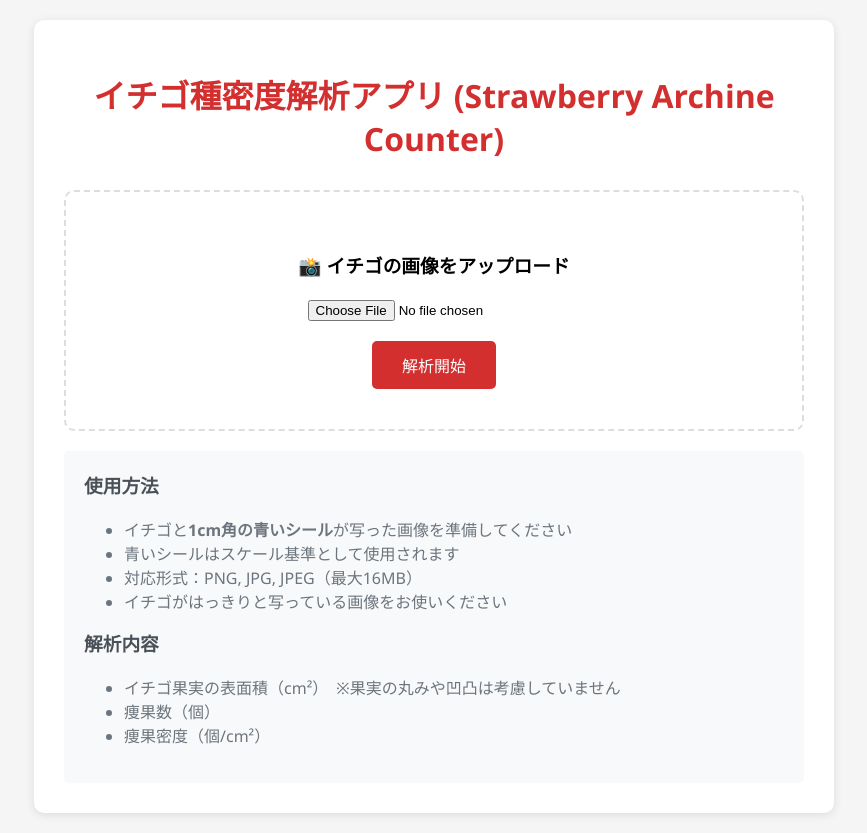
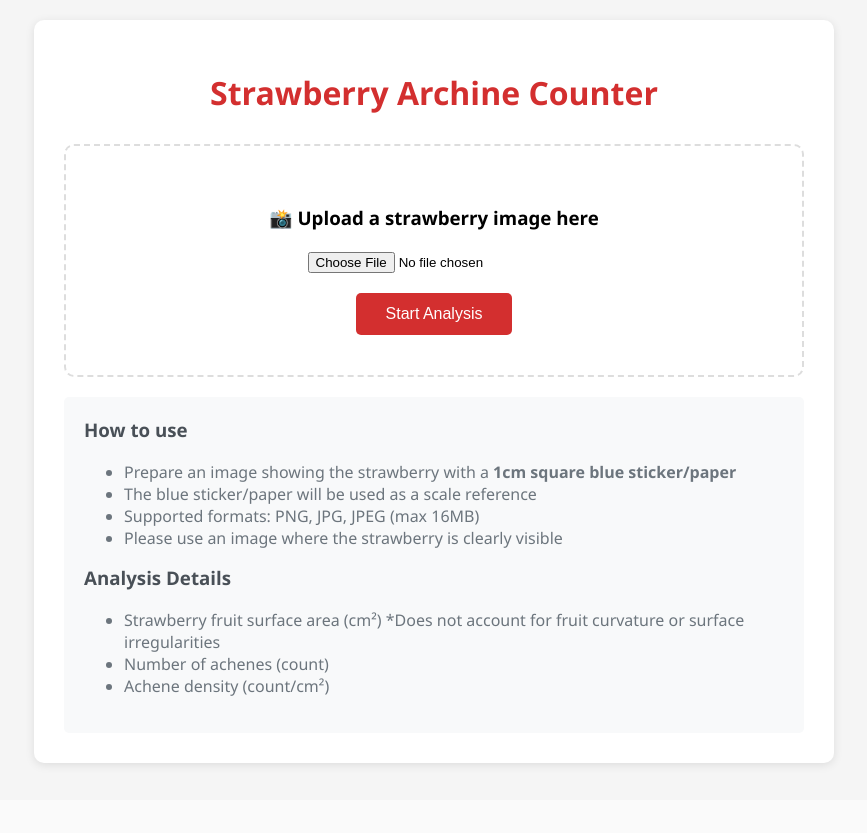
Before and after one commit to endom-ou/Strawberry_achene_counter, a Flask app: page / in a window 1280 px wide. Shown: the whole page, without its empty margins (206-1073 px from the left). After the commit the page ends 767 px from the top, so only its background shows below. Run offline with Flask 3, Linux system fonts and the light colour scheme.

Commit message:
Update index.html

```diff
--- a/templates/index.html
+++ b/templates/index.html
@@ -3,7 +3,7 @@
 <head>
     <meta charset="UTF-8">
     <meta name="viewport" content="width=device-width, initial-scale=1.0">
-    <title>イチゴ種密度解析アプリ (Strawberry Archine Counter)</title>
+    <title>Strawberry Archine Counter</title>
     <style>
         body {
             font-family: 'Segoe UI', Tahoma, Geneva, Verdana, sans-serif;
@@ -80,9 +80,9 @@
 </head>
 <body>
     <div class="container">
-        <h1>イチゴ種密度解析アプリ (Strawberry Archine Counter)</h1>
+        <h1>Strawberry Archine Counter</h1>
 
-        <!-- フラッシュメッセージの表示 -->
+        <!-- flash message -->
         {% with messages = get_flashed_messages() %}
             {% if messages %}
                 <div class="flash-messages">
@@ -95,28 +95,28 @@
 
         <form method="POST" enctype="multipart/form-data">
             <div class="upload-area">
-                <h3>📸 イチゴの画像をアップロード</h3>
+                <h3>📸 Upload a strawberry image here</h3>
                 <div class="file-input">
                     <input type="file" name="file" accept=".png,.jpg,.jpeg" required>
                 </div>
-                <button type="submit" class="btn">解析開始</button>
+                <button type="submit" class="btn">Start Analysis</button>
             </div>
         </form>
 
         <div class="instructions">
-            <h3>使用方法</h3>
+            <h3>How to use</h3>
             <ul>
-                <li>イチゴと<strong>1cm角の青いシール</strong>が写った画像を準備してください</li>
-                <li>青いシールはスケール基準として使用されます</li>
-                <li>対応形式：PNG, JPG, JPEG（最大16MB）</li>
-                <li>イチゴがはっきりと写っている画像をお使いください</li>
+                <li>Prepare an image showing the strawberry with a <strong>1cm square blue sticker/paper</strong></li>
+                <li>The blue sticker/paper will be used as a scale reference</li>
+                <li>Supported formats: PNG, JPG, JPEG (max 16MB)</li>
+                <li>Please use an image where the strawberry is clearly visible</li>
             </ul>
 
-            <h3>解析内容</h3>
+            <h3>Analysis Details</h3>
             <ul>
-                <li>イチゴ果実の表面積（cm²）　※果実の丸みや凹凸は考慮していません</li>
-                <li>痩果数（個）</li>
-                <li>痩果密度（個/cm²）</li>
+            <li>Strawberry fruit surface area (cm²) *Does not account for fruit curvature or surface irregularities</li>
+            <li>Number of achenes (count)</li>
+            <li>Achene density (count/cm²)</li>
             </ul>
         </div>
     </div>
```
